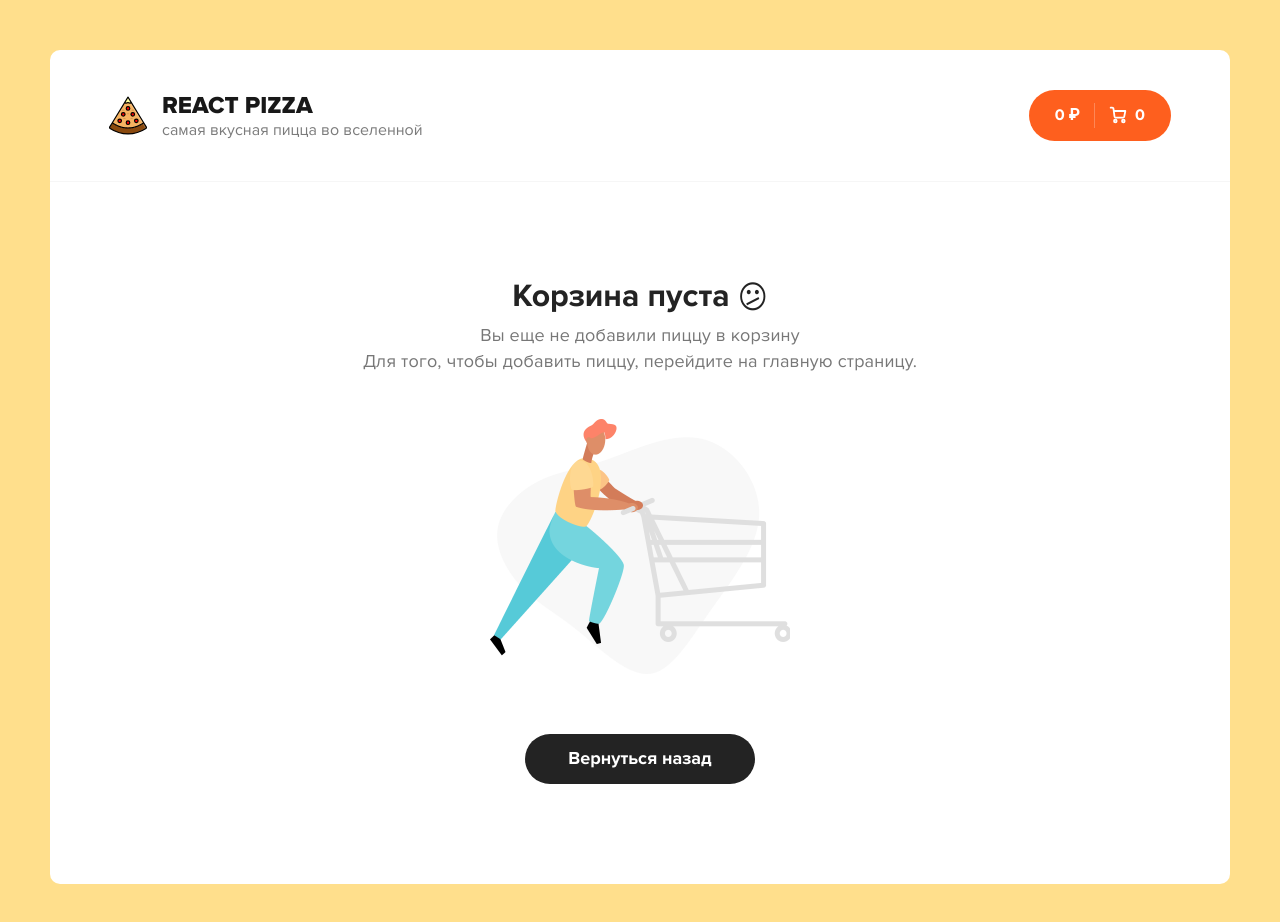
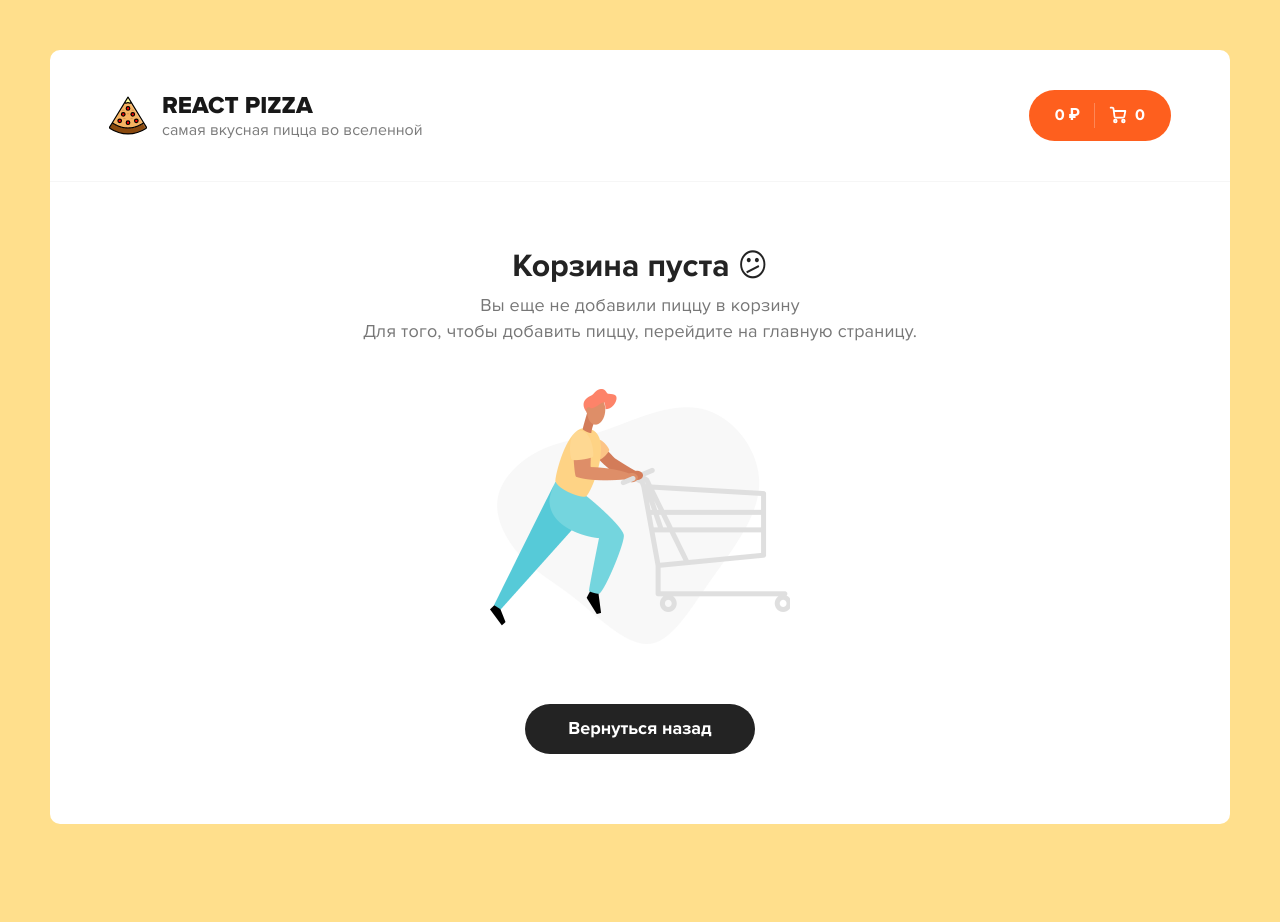
Before and after one commit to Filya70/react-pizza, a React (Create React App) app: page /cart in a window 1280 px wide. Shown: the top 922 px of the page. After the commit the page ends 874 px from the top, so only its background shows below. Built offline with nearby package versions, Linux system fonts and the light colour scheme.

Commit message:
Finished project

```diff
--- a/src/components/CartItem.jsx
+++ b/src/components/CartItem.jsx
@@ -1,6 +1,19 @@
 import React from 'react';
+import Button from './Button';
 
-function CartItem({ name, type, size, totalPrice, totalCount }) {
+function CartItem({ id, name, type, size, totalPrice, totalCount, onRemove, onMinus, onPlus }) {
+  const handleRemoveClick = () => {
+    onRemove(id);
+  };
+
+  const handlePlusItem = () => {
+    onPlus(id);
+  };
+
+  const handleMinusItem = () => {
+    onMinus(id);
+  };
+
   return (
     <div className="cart__item">
       <div className="cart__item-img">
@@ -17,7 +30,7 @@ function CartItem({ name, type, size, totalPrice, totalCount }) {
         </p>
       </div>
       <div className="cart__item-count">
-        <div className="button button--outline button--circle cart__item-count-minus">
+        <Button onClick={handleMinusItem} className="button--circle cart__item-count-minus" outline>
           <svg
             width="10"
             height="10"
@@ -33,9 +46,9 @@ function CartItem({ name, type, size, totalPrice, totalCount }) {
               fill="#EB5A1E"
             />
           </svg>
-        </div>
+        </Button>
         <b>{totalCount}</b>
-        <div className="button button--outline button--circle cart__item-count-plus">
+        <Button onClick={handlePlusItem} className="button--circle cart__item-count-plus" outline>
           <svg
             width="10"
             height="10"
@@ -51,13 +64,13 @@ function CartItem({ name, type, size, totalPrice, totalCount }) {
               fill="#EB5A1E"
             />
           </svg>
-        </div>
+        </Button>
       </div>
       <div className="cart__item-price">
         <b>{totalPrice} ₽</b>
       </div>
       <div className="cart__item-remove">
-        <div className="button button--outline button--circle">
+        <Button className="button--circle" outline onClick={handleRemoveClick}>
           <svg
             width="10"
             height="10"
@@ -73,7 +86,7 @@ function CartItem({ name, type, size, totalPrice, totalCount }) {
               fill="#EB5A1E"
             />
           </svg>
-        </div>
+        </Button>
       </div>
     </div>
   );
--- a/src/redux/actions/cart.js
+++ b/src/redux/actions/cart.js
@@ -6,3 +6,19 @@ export const addPizzaToCart = (pizzaObj) => ({
 export const clearCart = () => ({
   type: 'CLEAR_CART',
 })
+
+
+export const removeCartItem = (id) => ({
+  type: 'REMOVE_CART_ITEM',
+  payload: id
+})
+
+export const plusCartItem = (id) => ({
+  type: 'PLUS_CART_ITEM',
+  payload: id
+})
+
+export const minusCartItem = (id) => ({
+  type: 'MINUS_CART_ITEM',
+  payload: id
+})
--- a/src/redux/reducers/cart.js
+++ b/src/redux/reducers/cart.js
@@ -4,41 +4,112 @@ const initialState = {
   totalCount: 0,
 };
 
-const getTotalPrice = arr => arr.reduce((acc, i) => acc+i.price, 0)
+const getTotalPrice = (arr) => arr.reduce((sum, obj) => obj.price + sum, 0);
+
+const _get = (obj, path) => {
+  const [firstKey, ...keys] = path.split('.');
+  return keys.reduce((val, key) => {
+    return val[key];
+  }, obj[firstKey]);
+};
+
+const getTotalSum = (obj, path) => {
+  return Object.values(obj).reduce((sum, obj) => {
+    const value = _get(obj, path);
+    return sum + value;
+  }, 0);
+};
 
 const cart = (state = initialState, action) => {
   switch (action.type) {
-    case 'ADD_PIZZA_CART':{
+    case 'ADD_PIZZA_CART': {
       const currentPizzaItems = !state.items[action.payload.id]
-      ? [action.payload]
-      : [...state.items[action.payload.id].items, action.payload];
+        ? [action.payload]
+        : [...state.items[action.payload.id].items, action.payload];
 
       const newItems = {
         ...state.items,
         [action.payload.id]: {
           items: currentPizzaItems,
-          totalPrice: getTotalPrice(currentPizzaItems)
-        }
-      }
+          totalPrice: getTotalPrice(currentPizzaItems),
+        },
+      };
 
-      const allPizzas = Object.values(newItems).map(obj => obj.items).flat()
-
-      const totalPrice = getTotalPrice(allPizzas)
+      const totalCount = getTotalSum(newItems, 'items.length');
+      const totalPrice = getTotalSum(newItems, 'totalPrice');
 
       return {
         ...state,
         items: newItems,
-        totalCount: allPizzas.length,
-        totalPrice
-      }
+        totalCount,
+        totalPrice,
+      };
+    }
+
+    case 'REMOVE_CART_ITEM': {
+      const newItems = {
+        ...state.items,
+      };
+      const currentTotalPrice = newItems[action.payload].totalPrice;
+      const currentTotalCount = newItems[action.payload].items.length;
+      delete newItems[action.payload];
+      return {
+        ...state,
+        items: newItems,
+        totalPrice: state.totalPrice - currentTotalPrice,
+        totalCount: state.totalCount - currentTotalCount,
+      };
+    }
+
+    case 'PLUS_CART_ITEM': {
+      const newObjItems = [
+        ...state.items[action.payload].items,
+        state.items[action.payload].items[0],
+      ];
+      const newItems = {
+        ...state.items,
+        [action.payload]: {
+          items: newObjItems,
+          totalPrice: getTotalPrice(newObjItems),
+        },
+      };
+
+      const totalCount = getTotalSum(newItems, 'items.length');
+      const totalPrice = getTotalSum(newItems, 'totalPrice');
+
+      return {
+        ...state,
+        items: newItems,
+        totalCount,
+        totalPrice,
+      };
+    }
+
+    case 'MINUS_CART_ITEM': {
+      const oldItems = state.items[action.payload].items;
+      const newObjItems =
+        oldItems.length > 1 ? state.items[action.payload].items.slice(1) : oldItems;
+      const newItems = {
+        ...state.items,
+        [action.payload]: {
+          items: newObjItems,
+          totalPrice: getTotalPrice(newObjItems),
+        },
+      };
+
+      const totalCount = getTotalSum(newItems, 'items.length');
+      const totalPrice = getTotalSum(newItems, 'totalPrice');
+
+      return {
+        ...state,
+        items: newItems,
+        totalCount,
+        totalPrice,
+      };
     }
 
     case 'CLEAR_CART':
-      return {
-        totalPrice: 0,
-        totalCount: 0,
-        items: {}
-      }
+      return { totalPrice: 0, totalCount: 0, items: {} };
 
     default:
       return state;
--- a/src/scss/app.scss
+++ b/src/scss/app.scss
@@ -1,21 +1,27 @@
-@import "fonts";
-@import "variables";
-@import "libs/normalize";
+@import 'fonts';
+@import 'variables';
+@import 'libs/normalize';
 
-@import "components/all";
+@import 'components/all';
 
 body {
   background-color: $background;
   padding: 50px 0;
+  @media (max-width: 768px) {
+    padding: 20px 0;
+  }
 }
 
 .wrapper {
   width: calc(100vw - 100px);
   height: 100%;
   background-color: #fff;
-  margin: 0px auto;
+  margin: 0 auto;
   border-radius: 10px;
   max-width: 1400px;
+  @media (max-width: 768px) {
+    width: calc(100% - 40px);
+  }
 }
 
 .content {
@@ -23,18 +29,37 @@ body {
 
   &__title {
     margin: 35px 0;
+    @media (max-width: 768px) {
+      font-size: 36px;
+    }
   }
 
   &__items {
-    display: flex;
-    flex-wrap: wrap;
-    justify-content: flex-start;
+    display: grid;
+    grid-template-rows: 1fr;
+    grid-template-columns: 1fr 1fr 1fr 1fr;
+    grid-gap: 3vw;
+
+    @media (max-width: 1380px) {
+      grid-template-columns: 1fr 1fr 1fr;
+    }
+
+    @media (max-width: 1090px) {
+      grid-template-columns: 1fr 1fr;
+    }
+
+    @media (max-width: 768px) {
+      grid-template-columns: 1fr;
+    }
   }
 
   &__top {
     display: flex;
     align-items: center;
     justify-content: space-between;
+    @media (max-width: 768px) {
+      flex-direction: column;
+    }
   }
 }
 
@@ -44,9 +69,18 @@ body {
 
   &--cart {
     max-width: 820px;
-    margin: 60px auto;
+    margin: 30px auto;
     .content__title {
       margin: 0;
+    }
+
+    @media (max-width: 768px) {
+      margin-top: 0;
+      margin-bottom: 0;
+    }
+
+    .content__items {
+      grid-template-columns: 1fr;
     }
   }
 }
@@ -56,6 +90,13 @@ body {
     display: flex;
     justify-content: space-between;
     align-items: center;
+    @media (max-width: 768px) {
+      flex-direction: column;
+
+      .content__title {
+        margin-bottom: 20px;
+      }
+    }
   }
 
   .content__title {
@@ -114,15 +155,31 @@ body {
     padding-top: 30px;
     margin-top: 30px;
 
+    @media (max-width: 768px) {
+      flex-direction: column;
+      position: relative;
+    }
+
     &-img {
       display: flex;
       align-items: center;
       margin-right: 15px;
       width: 10%;
 
+      @media (max-width: 768px) {
+        width: 100%;
+        justify-content: center;
+        order: 1;
+      }
+
       img {
         width: 80px;
         height: 80px;
+
+        @media (max-width: 768px) {
+          width: 60%;
+          height: 60%;
+        }
       }
     }
 
@@ -143,6 +200,25 @@ body {
         font-size: 18px;
         color: #8d8d8d;
       }
+
+      @media (max-width: 768px) {
+        width: 100%;
+        order: 2;
+        h3 {
+          font-size: 32px;
+          margin-bottom: 8px;
+          margin-top: 15px;
+        }
+        p {
+          font-size: 22px;
+        }
+      }
+    }
+
+    @media (max-width: 500px) {
+      h3 {
+        font-size: 24px;
+      }
     }
 
     &-count {
@@ -151,16 +227,36 @@ body {
       justify-content: space-between;
       width: 13%;
 
+      b {
+        font-size: 22px;
+      }
+
+      @media (max-width: 768px) {
+        order: 4;
+        width: 130px;
+        margin: 10px 0;
+
+        .button {
+          width: 40px;
+          height: 40px;
+
+          svg {
+            width: 14px;
+            height: 14px;
+          }
+        }
+
+        b {
+          font-size: 26px;
+        }
+      }
+
       &-minus {
         svg {
           path:first-of-type {
             display: none;
           }
         }
-      }
-
-      b {
-        font-size: 22px;
       }
     }
 
@@ -175,6 +271,17 @@ body {
         font-size: 22px;
         letter-spacing: 0.01em;
       }
+
+      @media (max-width: 768px) {
+        order: 3;
+        align-items: flex-start;
+        justify-content: flex-start;
+        margin: 10px 0;
+
+        b {
+          font-size: 26px;
+        }
+      }
     }
 
     &-remove {
@@ -182,6 +289,17 @@ body {
       align-items: center;
       justify-content: flex-end;
       width: 4%;
+
+      @media (max-width: 768px) {
+        position: absolute;
+        right: 0;
+        width: auto;
+
+        button {
+          width: 40px;
+          height: 40px;
+        }
+      }
 
       .button {
         border-color: darken($color: $gray-line, $amount: 10);
@@ -271,6 +389,16 @@ body {
         width: 210px;
         padding: 16px;
       }
+
+      @media (max-width: 500px) {
+        flex-direction: column;
+
+        .button {
+          margin-bottom: 20px;
+          width: 100%;
+          height: 54px;
+        }
+      }
     }
   }
 
@@ -291,7 +419,8 @@ body {
       color: #777777;
     }
 
-    icon {
+    i {
+      font-style: normal;
       position: relative;
       top: 2px;
     }
--- a/src/scss/components/_categories.scss
+++ b/src/scss/components/_categories.scss
@@ -1,6 +1,15 @@
 @import 'variables';
 
 .categories {
+  flex: 1;
+  max-width: 80%;
+  overflow: auto;
+
+  @media (max-width: 768px) {
+    max-width: 100%;
+    margin-bottom: 30px;
+  }
+
   ul {
     display: flex;
 
--- a/src/scss/components/_header.scss
+++ b/src/scss/components/_header.scss
@@ -8,6 +8,15 @@
     display: flex;
     align-items: center;
     justify-content: space-between;
+    @media (max-width: 768px) {
+      flex-direction: column;
+    }
+  }
+
+  @media (max-width: 768px) {
+    &__cart {
+      margin-top: 30px;
+    }
   }
 
   &__logo {
--- a/src/scss/components/_pizza-block.scss
+++ b/src/scss/components/_pizza-block.scss
@@ -1,12 +1,20 @@
-@import "variables";
+@import 'variables';
 
 .pizza-block {
-  width: 280px;
+  width: 100%;
   text-align: center;
   margin-bottom: 65px;
 
-  &:not(:nth-of-type(4n)) {
-    margin-right: 3.7%;
+  @media (max-width: 1090px) {
+    margin-bottom: 35px;
+  }
+
+  @media (max-width: 768px) {
+    &:not(:last-of-type) {
+      border-bottom: 1px solid #efefef;
+      margin-bottom: 25px;
+      padding-bottom: 45px;
+    }
   }
 
   &__image {
--- a/src/scss/components/_sort.scss
+++ b/src/scss/components/_sort.scss
@@ -1,6 +1,7 @@
-@import "variables";
+@import 'variables';
 
 .sort {
+  margin-left: 20px;
   position: relative;
   &__label {
     display: flex;
@@ -8,10 +9,10 @@
 
     svg {
       margin-right: 8px;
-      transition: 0.3s ease-in-out;
+      transform: rotate(180deg);
 
       &.rotated {
-        transform: rotate(180deg);
+        transform: rotate(0);
       }
     }
 
```
Also changed, not shown: src/pages/Cart.jsx (+21 -3 lines).
